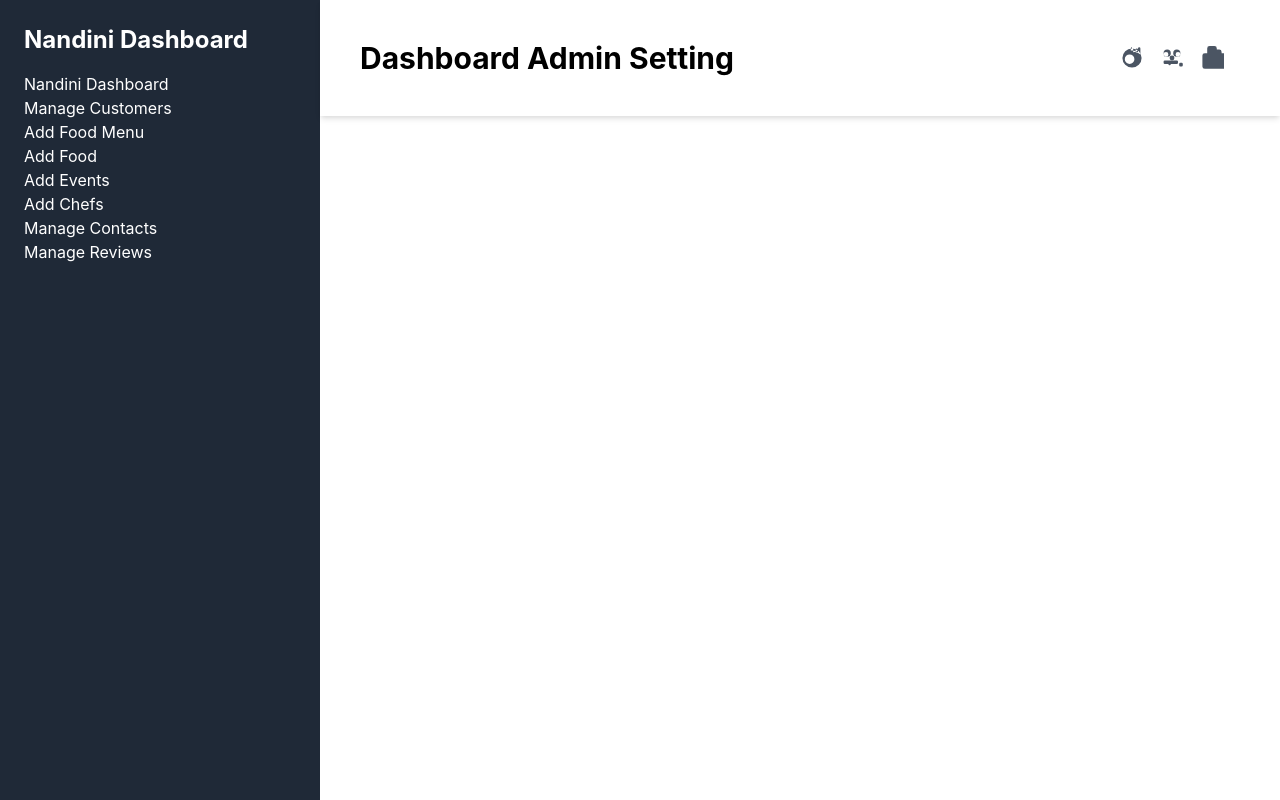
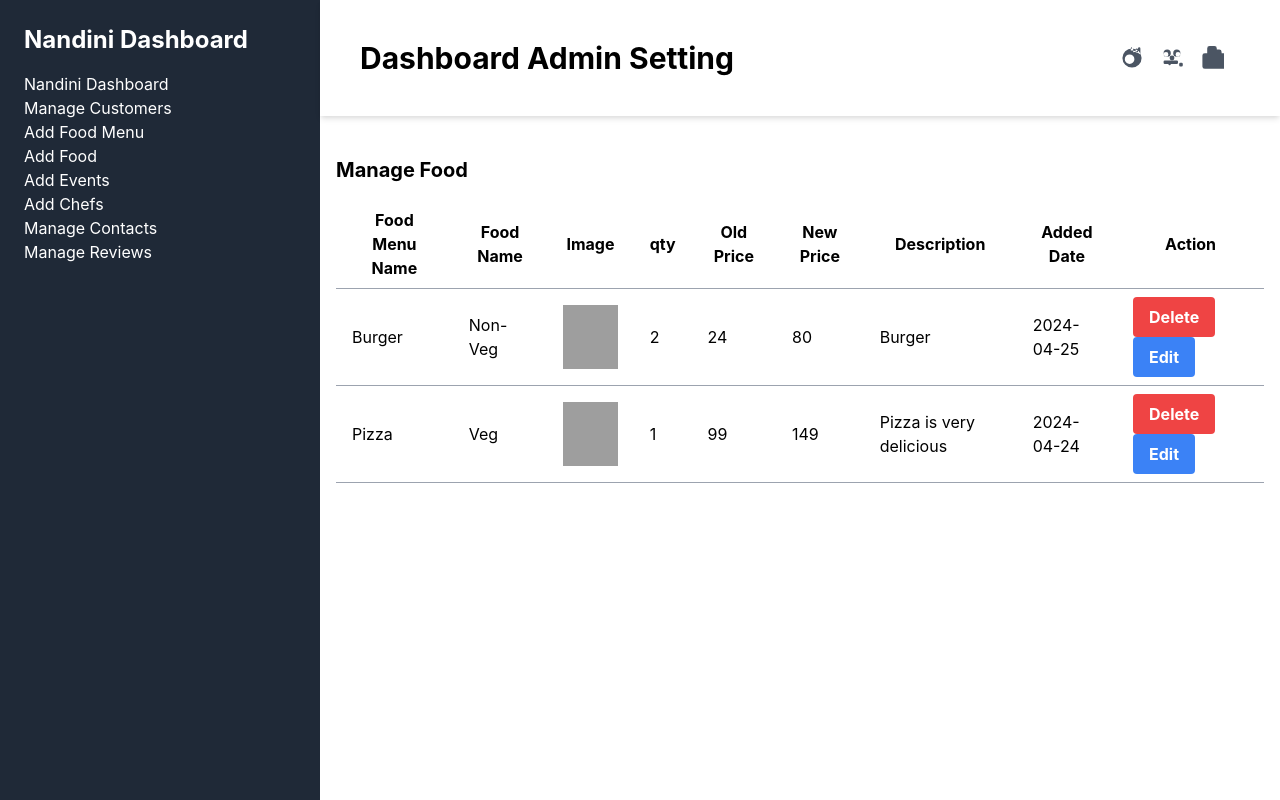
Before and after one commit to kmdurga67/crud-application, a React (Create React App) app: page /food-list in a window 1280 px wide. Built offline with nearby package versions, Linux system fonts and the light colour scheme; data requests are answered from the project's data file; grey boxes are pictures that could not be loaded.

Commit message:
added foodList page to display foodlist

```diff
--- a/db.json
+++ b/db.json
@@ -1,16 +1,5 @@
 {
   "foods": [
-    {
-      "id": "184e",
-      "foodMenu": "Veg",
-      "foodName": "Burger",
-      "foodImageUrl": "https://png.pngtree.com/png-clipart/20221001/ourmid/pngtree-fast-food-big-ham-burger-png-image_6244235.png",
-      "quantity": "2",
-      "oldPrice": "24",
-      "newPrice": "80",
-      "description": "Burger",
-      "addedDate": "2024-04-25"
-    },
     {
       "id": "392a",
       "foodMenu": "Non-Veg",
@@ -21,6 +10,17 @@
       "newPrice": "80",
       "description": "Burger",
       "addedDate": "2024-04-25"
+    },
+    {
+      "id": "46a6",
+      "foodMenu": "Veg",
+      "foodName": "Pizza",
+      "foodImageUrl": "https://t3.ftcdn.net/jpg/06/11/01/26/360_F_611012694_YztSwcyDjHflPhlil3LfeSDXMtew2Scy.jpg",
+      "quantity": "1",
+      "oldPrice": "99",
+      "newPrice": "149",
+      "description": "Pizza is very delicious",
+      "addedDate": "2024-04-24"
     }
   ]
 }
--- a/src/App.js
+++ b/src/App.js
@@ -4,6 +4,7 @@ import Sidebar from './components/SideBar';
 import Header from './components/Header';
 import DashboardAdminForm from './components/DashboardAdminForm';
 import "./App.css";
+import FoodList from './components/FoodList';
 
 function App() {
   return (
@@ -14,6 +15,7 @@ function App() {
           <Header />
           <Routes>
             <Route path='/' element={<DashboardAdminForm /> } />
+            <Route path='/food-list' element={<FoodList />} />
             </Routes>
         </div>
       </div>
--- a/src/components/DashboardAdminForm.js
+++ b/src/components/DashboardAdminForm.js
@@ -1,7 +1,8 @@
 import React, { useState } from 'react';
 import axios from 'axios';
+import { useNavigate } from 'react-router-dom';
 
-function DashboardAdminForm() {
+const DashboardAdminForm = () => {
   const [foodMenu, setFoodMenu] = useState('');
   const [foodName, setFoodName] = useState('');
   const [foodImageUrl, setFoodImageUrl] = useState('');
@@ -10,6 +11,7 @@ function DashboardAdminForm() {
   const [newPrice, setNewPrice] = useState('');
   const [description, setDescription] = useState('');
   const [addedDate, setAddedDate] = useState('');
+  const navigate = useNavigate();
 
   const handleSubmit = async (e) => {
     e.preventDefault();
@@ -26,6 +28,7 @@ function DashboardAdminForm() {
       });
       console.log('Food added successfully:', response.data);
       alert('Food added successfully');
+      navigate("/food-list");
     } catch (error) {
       console.error('Error adding food:', error);
       alert('Error adding food');
@@ -44,7 +47,7 @@ function DashboardAdminForm() {
   };
 
   return (
-    <div className="bg-gray-200 p-4 mt-6">
+    <div className="p-4 mt-6 h-screen">
       <h1 className="text-xl font-bold mb-4">Admin Settings</h1>
       <form onSubmit={handleSubmit}>
         <div className="grid grid-cols-2 gap-4">
--- /dev/null
+++ b/src/components/FoodList.js
@@ -0,0 +1,104 @@
+import React, { useState, useEffect } from "react";
+import axios from "axios";
+
+function FoodList() {
+  const [foods, setFoods] = useState([]);
+
+  useEffect(() => {
+    const fetchFoods = async () => {
+      try {
+        const response = await axios.get("http://localhost:3001/foods");
+        setFoods(response.data);
+      } catch (error) {
+        console.error("Error fetching foods:", error);
+      }
+    };
+
+    fetchFoods();
+  }, []);
+
+  const handleDelete = async (id) => {
+    try {
+      await axios.delete(`http://localhost:3001/foods/${id}`);
+      setFoods(foods.filter((food) => food.id !== id));
+      alert("Food deleted successfully");
+    } catch (error) {
+      console.error("Error deleting food:", error);
+      alert("Error deleting food");
+    }
+  };
+
+  return (
+    <div className="p-4 mt-6">
+      <h1 className="text-xl font-bold mb-4">Manage Food</h1>
+      <div className="overflow-x-auto">
+        <table className="min-w-full border-collapse">
+          <thead>
+            <tr>
+              <th className="border-b border-gray-400 px-4 py-2">
+                Food Menu Name
+              </th>
+              <th className="border-b border-gray-400 px-4 py-2">Food Name</th>
+              <th className="border-b border-gray-400 px-4 py-2">Image</th>
+              <th className="border-b border-gray-400 px-4 py-2">qty</th>
+              <th className="border-b border-gray-400 px-4 py-2">Old Price</th>
+              <th className="border-b border-gray-400 px-4 py-2">New Price</th>
+              <th className="border-b border-gray-400 px-4 py-2">
+                Description
+              </th>
+              <th className="border-b border-gray-400 px-4 py-2">Added Date</th>
+              <th className="border-b border-gray-400 px-4 py-2">Action</th>
+            </tr>
+          </thead>
+          <tbody>
+            {foods.map((food) => (
+              <tr key={food.id}>
+                <td className="border-b border-gray-400 px-4 py-2">
+                  {food.foodName}
+                </td>
+                <td className="border-b border-gray-400 px-4 py-2">
+                  {food.foodMenu}
+                </td>
+                <td className="border-b border-gray-400 px-4 py-2">
+                  <img
+                    className="h-16 w-16"
+                    src={food.foodImageUrl}
+                    alt="food not found"
+                  />
+                </td>
+                <td className="border-b border-gray-400 px-4 py-2">
+                  {food.quantity}
+                </td>
+                <td className="border-b border-gray-400 px-4 py-2">
+                  {food.oldPrice}
+                </td>
+                <td className="border-b border-gray-400 px-4 py-2">
+                  {food.newPrice}
+                </td>
+                <td className="border-b border-gray-400 px-4 py-2">
+                  {food.description}
+                </td>
+                <td className="border-b border-gray-400 px-4 py-2">
+                  {food.addedDate}
+                </td>
+                <td className="border-b border-gray-400 px-4 py-2">
+                  <button
+                    onClick={() => handleDelete(food.id)}
+                    className="bg-red-500 hover:bg-red-700 text-white font-bold py-2 px-4 rounded mr-2"
+                  >
+                    Delete
+                  </button>
+                  <button className="bg-blue-500 hover:bg-blue-700 text-white font-bold py-2 px-4 rounded">
+                    Edit
+                  </button>
+                </td>
+              </tr>
+            ))}
+          </tbody>
+        </table>
+      </div>
+    </div>
+  );
+}
+
+export default FoodList;
```
